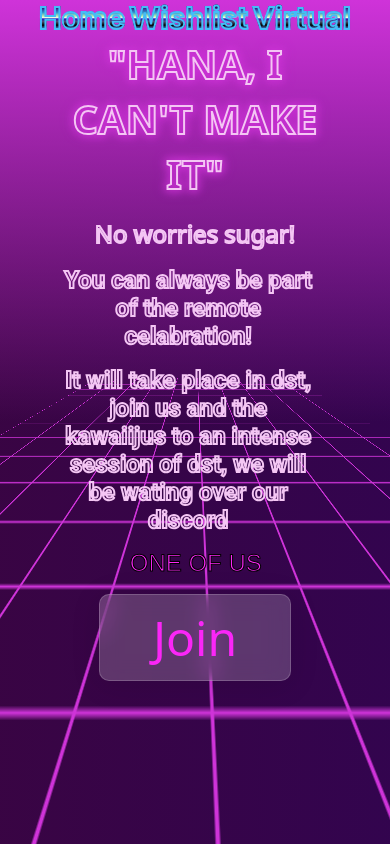
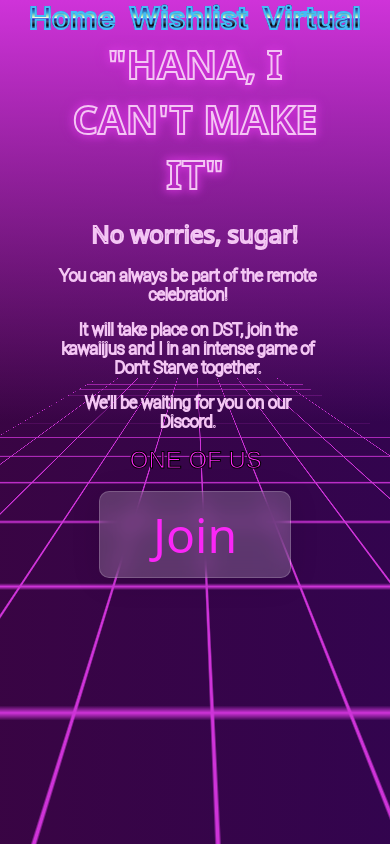
Before and after one commit to Hana094/hana-birthday, a React (Create React App) app: page /virtual in a window 390 px wide. Built offline with nearby package versions, Linux system fonts and the light colour scheme; a web font is replaced by a local one.

Commit message:
final fix

```diff
--- a/public/index.html
+++ b/public/index.html
@@ -20,7 +20,7 @@
     <link rel="preconnect" href="https://fonts.googleapis.com" />
     <link rel="preconnect" href="https://fonts.gstatic.com" crossorigin />
     <link
-      href="https://fonts.googleapis.com/css2?family=Roboto:wght@700&display=swap"
+      href="https://fonts.googleapis.com/css2?family=Roboto:wght@700@200&display=swap"
       rel="stylesheet"
     />
   </head>
--- a/src/css/home.css
+++ b/src/css/home.css
@@ -150,6 +150,8 @@ https://comicfontsby.tehandeh.com/fonts/outrun-future/
     width: 90%;
   }
   .secondary-text {
+    font-weight: 200;
     width: 95%;
+    font-size: 1rem;
   }
 }
--- a/src/css/main.css
+++ b/src/css/main.css
@@ -72,6 +72,6 @@
     gap: 1.5rem;
   }
   .nav ul {
-    width: 80%;
+    width: 85%;
   }
 }
--- a/src/pages/virtual.jsx
+++ b/src/pages/virtual.jsx
@@ -10,13 +10,16 @@ const Virtual = () => {
     <div className="main-container">
       <div className="secondary-container">
         <div className="glowing-secondary">"Hana, I can't make it"</div>
-        <div className="normal">No worries sugar!</div>
+        <div className="normal">No worries, sugar!</div>
         <div className="secondary-text">
-          You can always be part of the remote celabration!
+          You can always be part of the remote celebration!
         </div>
         <div className="secondary-text">
-          It will take place in dst, join us and the kawaiijus to an intense
-          session of dst, we will be wating over our discord
+          It will take place on DST, join the kawaiijus and I in an intense game
+          of Don't Starve together.
+        </div>
+        <div className="secondary-text">
+          We'll be waiting for you on our Discord.
         </div>
         <div className="outrun">One of us</div>
         <button className="glass-button" onClick={handleClick}>
```
